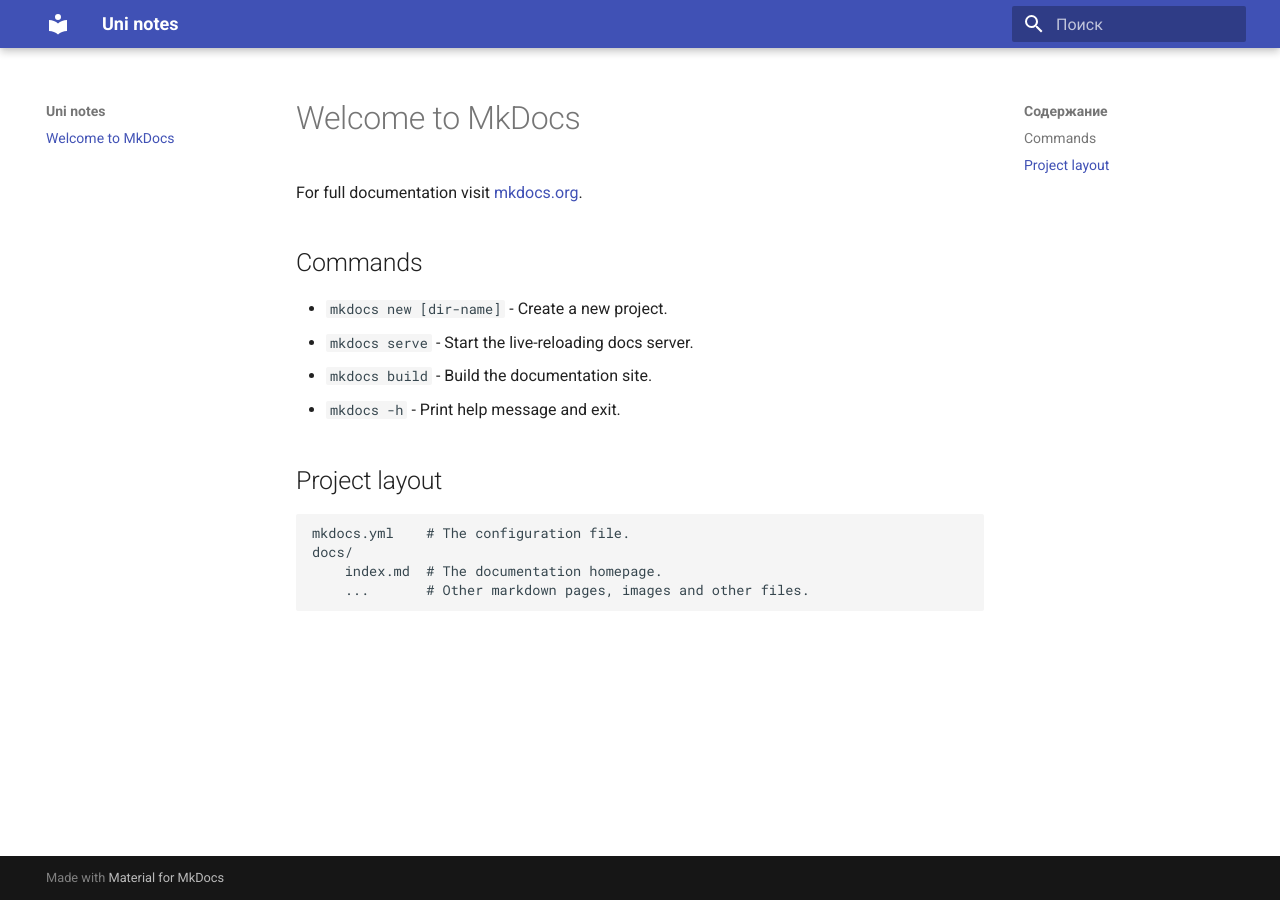
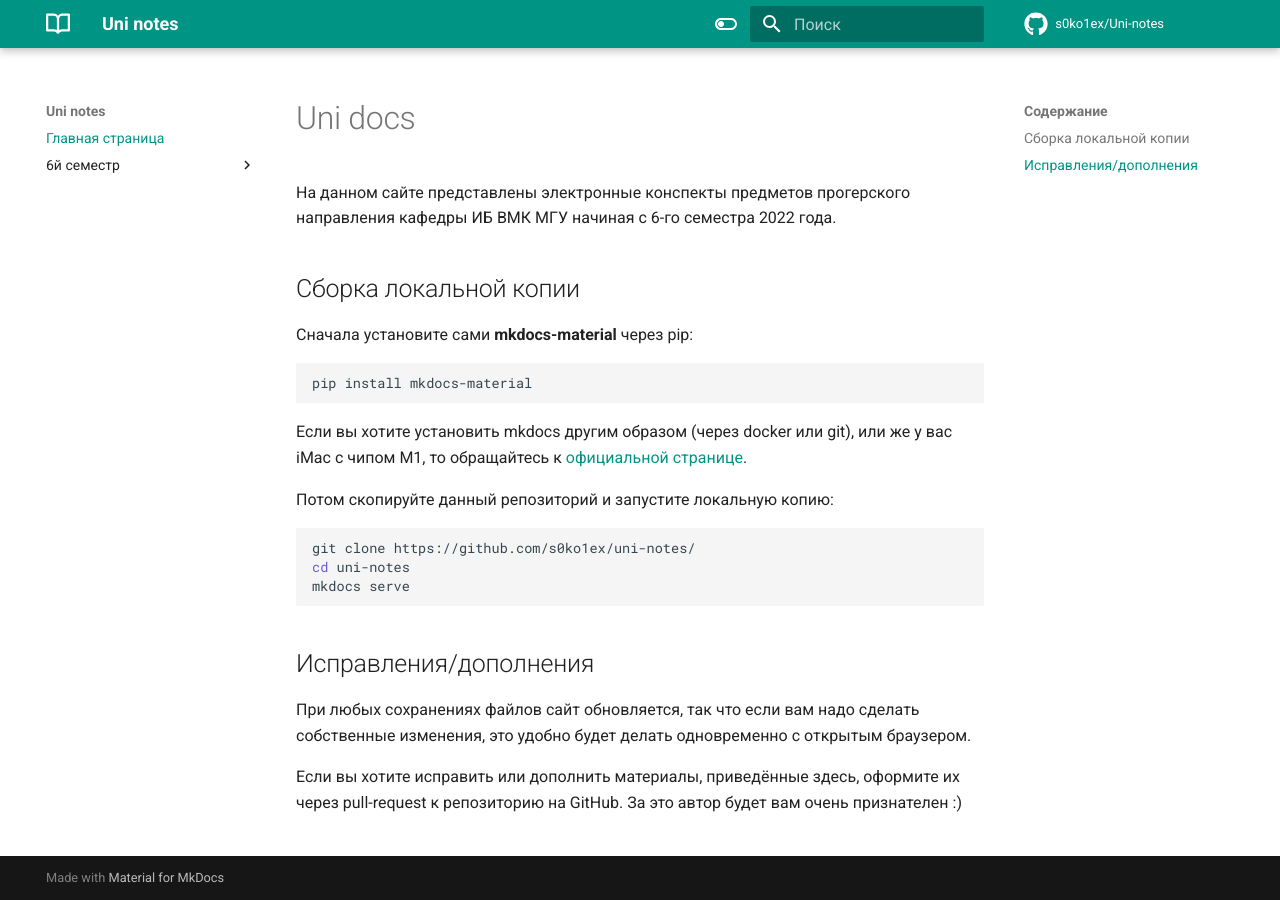
Before and after one commit to s0ko1ex/uni-notes, an MkDocs documentation site: the page built from docs/index.md, in a window 1280 px wide. Built offline with MkDocs 1.6.1 and Material for MkDocs 9.7.7, drawn with Linux system fonts in a browser that asks for light colours; comment, search, counter and statistics services are not loaded.

Commit message:
Make 6th semester file structure, add main index

````diff
--- a/docs/index.md
+++ b/docs/index.md
@@ -1,17 +1,27 @@
-# Welcome to MkDocs
+# Uni docs
 
-For full documentation visit [mkdocs.org](https://www.mkdocs.org).
+На данном сайте представлены электронные конспекты предметов прогерского направления кафедры ИБ ВМК МГУ начиная с 6-го семестра 2022 года.
 
-## Commands
+## Сборка локальной копии
 
-* `mkdocs new [dir-name]` - Create a new project.
-* `mkdocs serve` - Start the live-reloading docs server.
-* `mkdocs build` - Build the documentation site.
-* `mkdocs -h` - Print help message and exit.
+Сначала установите сами **mkdocs-material** через pip:
 
-## Project layout
+```
+pip install mkdocs-material
+```
 
-    mkdocs.yml    # The configuration file.
-    docs/
-        index.md  # The documentation homepage.
-        ...       # Other markdown pages, images and other files.
+Если вы хотите установить mkdocs другим образом (через docker или git), или же у вас iMac с чипом M1, то обращайтесь к [официальной странице](https://squidfunk.github.io/mkdocs-material/getting-started/).
+
+Потом скопируйте данный репозиторий и запустите локальную копию:
+
+```shell
+git clone https://github.com/s0ko1ex/uni-notes/
+cd uni-notes
+mkdocs serve
+```
+
+## Исправления/дополнения
+
+При любых сохранениях файлов сайт обновляется, так что если вам надо сделать собственные изменения, это удобно будет делать одновременно с открытым браузером.
+
+Если вы хотите исправить или дополнить материалы, приведённые здесь, оформите их через pull-request к репозиторию на GitHub. За это автор будет вам очень признателен :)
--- a/mkdocs.yml
+++ b/mkdocs.yml
@@ -1,4 +1,64 @@
 site_name: Uni notes
+
+repo_url: https://github.com/s0ko1ex/uni-notes
+repo_name: s0ko1ex/Uni-notes
+
+nav:
+  - Главная страница: 'index.md'
+  - 6й семестр:
+    - Оглавление: '6th_semester/index.md'
+    - Математическая логика и логическое программирование:
+      - Оглавление: '6th_semester/mlilp/index.md'
+    - Безопасность компьютерных систем:
+      - Оглавление: '6th_semester/systemsec/index.md'
+    - Методы машинного обучения:
+      - Оглавление: '6th_semester/mml/index.md'
+    - Оптимальное управление:
+      - Оглавление: '6th_semester/om/index.md'
+    - Численные методы:
+      - Оглавление: '6th_semester/nummeth/index.md'
+    - Математические основы криптологии:
+      - Оглавление: '6th_semester/mbc/index.md'
+    - Случайные процессы:
+      - Оглавление: '6th_semester/randproc/index.md'
+    - Архитектура и процесс разработки ПО:
+      - Оглавление: '6th_semester/pppoc/index.md'
+
 theme:
   name: material
   language: ru
+
+  icon:
+    logo: octicons/book-16
+    repo: fontawesome/brands/github
+
+  palette:
+    - scheme: default
+      primary: teal
+      toggle:
+        icon: material/toggle-switch-off-outline
+        name: Switch to dark mode
+
+    - scheme: slate
+      primary: teal
+      toggle:
+        icon: material/toggle-switch
+        name: Switch to light mode
+
+  features:
+    - navigation.instant
+
+plugins:
+  - search:
+      lang:
+        - en
+        - ru
+  - tags
+
+markdown_extensions:
+  - meta
+  - pymdownx.highlight:
+      anchor_linenums: true
+  - pymdownx.inlinehilite
+  - pymdownx.snippets
+  - pymdownx.superfences
````
Also changed, not shown: docs/6th_semester/index.md (added, +21 -0 lines), docs/6th_semester/mbc/index.md (added, +1 -0 lines), docs/6th_semester/mlilp/index.md (added, +1 -0 lines), docs/6th_semester/mml/index.md (added, +1 -0 lines), docs/6th_semester/nummeth/index.md (added, +1 -0 lines), docs/6th_semester/om/index.md (added, +1 -0 lines), docs/6th_semester/pppoc/index.md (added, +1 -0 lines), docs/6th_semester/randproc/index.md (added, +1 -0 lines), docs/6th_semester/systemsec/index.md (added, +1 -0 lines), 1 other file.
